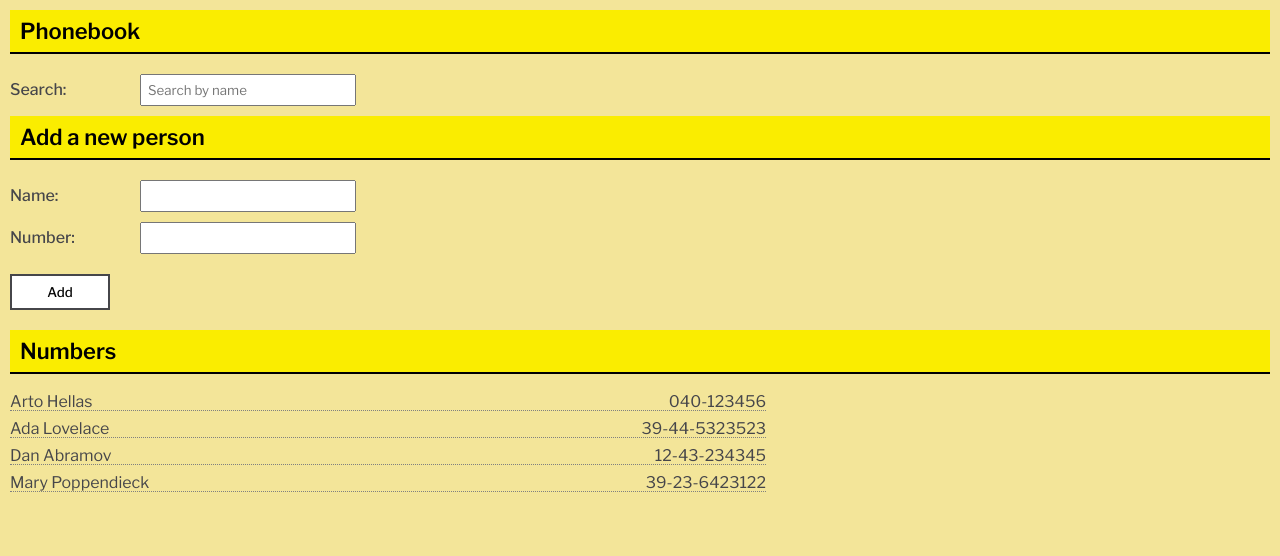
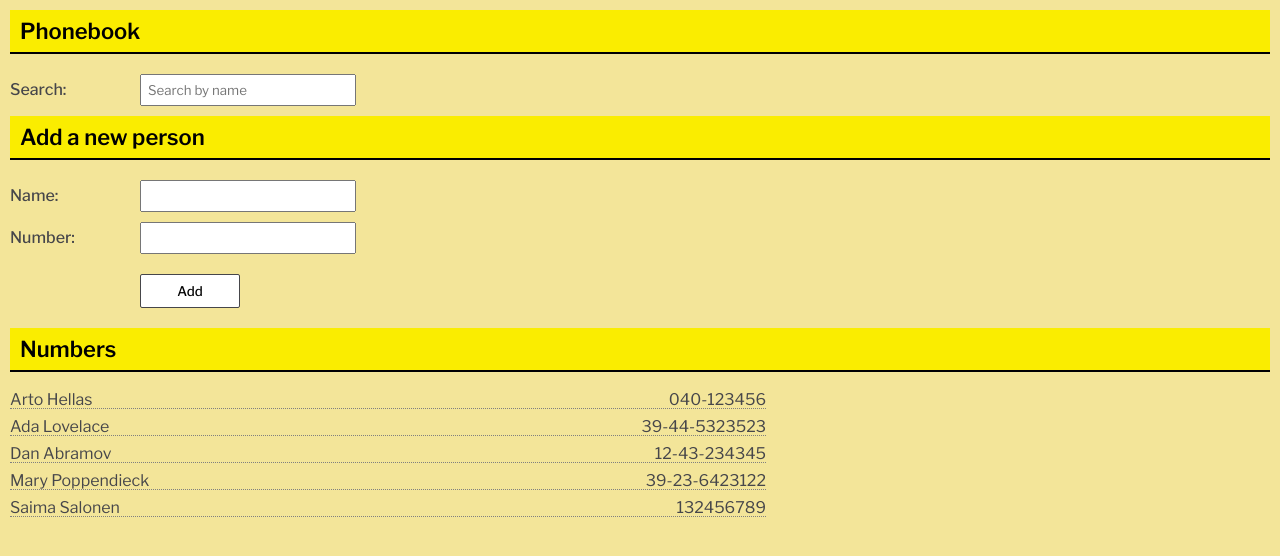
Before and after one commit to Saima445/06-react-puhelinluettelo, a React (Vite) app: page / in a window 1280 px wide. Shown: the top 556 px of the page. Built offline with nearby package versions, Linux system fonts and the light colour scheme; data requests are answered from the project's data file.

Commit message:
sovelluksen alkutilanne talletettu db.json tiedostoon ja tiedot haetaan Axios-kirjaston avulla effect hookin kanssa.

```diff
--- /dev/null
+++ b/db.json
@@ -0,0 +1,29 @@
+{
+  "persons": [
+    {
+      "name": "Arto Hellas",
+      "number": "040-123456",
+      "id": "1"
+    },
+    {
+      "name": "Ada Lovelace",
+      "number": "39-44-5323523",
+      "id": "2"
+    },
+    {
+      "name": "Dan Abramov",
+      "number": "12-43-234345",
+      "id": "3"
+    },
+    {
+      "name": "Mary Poppendieck",
+      "number": "39-23-6423122",
+      "id": "4"
+    },
+    {
+      "id": "bf66",
+      "name": "Saima Salonen",
+      "number": "132456789"
+    }
+  ]
+}
--- a/package.json
+++ b/package.json
@@ -7,9 +7,11 @@
     "dev": "vite",
     "build": "vite build",
     "lint": "eslint . --ext js,jsx --report-unused-disable-directives --max-warnings 0",
-    "preview": "vite preview"
+    "preview": "vite preview",
+    "server": "json-server -p3001 --watch db.json"
   },
   "dependencies": {
+    "axios": "^1.6.8",
     "react": "^18.2.0",
     "react-dom": "^18.2.0"
   },
@@ -21,6 +23,7 @@
     "eslint-plugin-react": "^7.34.1",
     "eslint-plugin-react-hooks": "^4.6.0",
     "eslint-plugin-react-refresh": "^0.4.6",
+    "json-server": "^1.0.0-alpha.23",
     "vite": "^5.2.0"
   }
 }
--- a/src/App.css
+++ b/src/App.css
@@ -39,13 +39,13 @@
 button {
   font-family: "Libre Franklin", sans-serif;
   font-weight: 500;
-  margin: 1rem 0 2rem 0;
+  margin: 1rem 0 2rem 13rem;
   padding: 0.8rem;
   width: 10rem;
   cursor: pointer;
   background-color: white;
-  border: 2px solid #46464a;
-  transition: background-color 0.5s;
+  border: 1.5px solid #46464a;
+  border-radius: 2px;
 }
 
 button:hover {
@@ -53,6 +53,7 @@
 }
 
 button:active {
+  transition: background-color 0.5s;
   background-color: rgb(112, 248, 33);
 }
 
--- a/src/App.jsx
+++ b/src/App.jsx
@@ -1,4 +1,5 @@
 import { useState, useEffect } from "react";
+import axios from "axios";
 import "./Reset.css";
 import "./App.css";
 import Filter from "./components/Filter";
@@ -6,15 +7,19 @@
 import Persons from "./components/Persons";
 
 const App = () => {
-  const [persons, setPersons] = useState([
-    { name: "Arto Hellas", number: "040-123456" },
-    { name: "Ada Lovelace", number: "39-44-5323523" },
-    { name: "Dan Abramov", number: "12-43-234345" },
-    { name: "Mary Poppendieck", number: "39-23-6423122" },
-  ]);
+  const [persons, setPersons] = useState([]);
   const [newName, setNewName] = useState("");
   const [newNumber, setNewNumber] = useState("");
   const [searchValue, setSearchValue] = useState("");
+
+  const hook = () => {
+    console.log("effect");
+    axios.get("http://localhost:3001/persons").then((response) => {
+      console.log("promise fulfilled");
+      setPersons(response.data);
+    });
+  };
+  useEffect(hook, []);
 
   const addPerson = (event) => {
     event.preventDefault();
@@ -31,6 +36,17 @@
       // setPersons([...persons, newPerson]);
       setNewName("");
       setNewNumber("");
+
+      // axios
+      //   .post("http://localhost:3001/persons", newPerson)
+      //   .then((response) => {
+      //     setPersons(persons.concat(response.data));
+      //     setNewName("");
+      //     setNewNumber("");
+      //   })
+      //   .catch((error) => {
+      //     console.error("Error adding person:", error);
+      //   });
     }
   };
 
```
Also changed, not shown: 1 other file (tests, documents, lock files or other folders).
